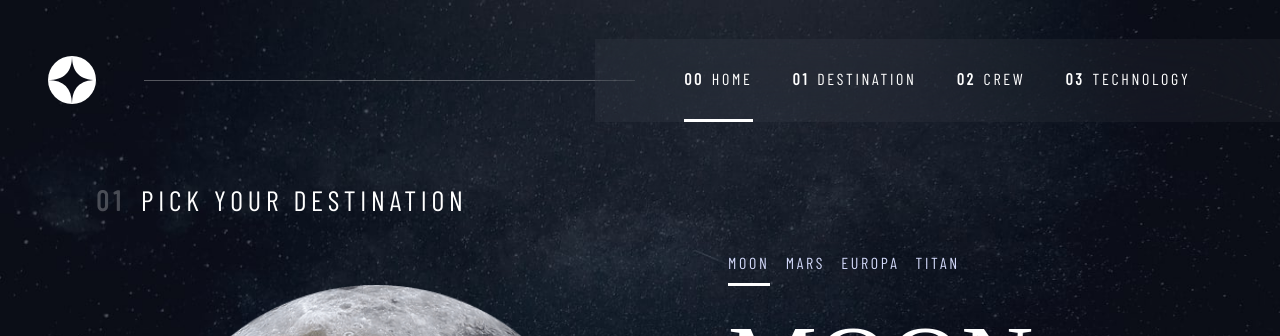
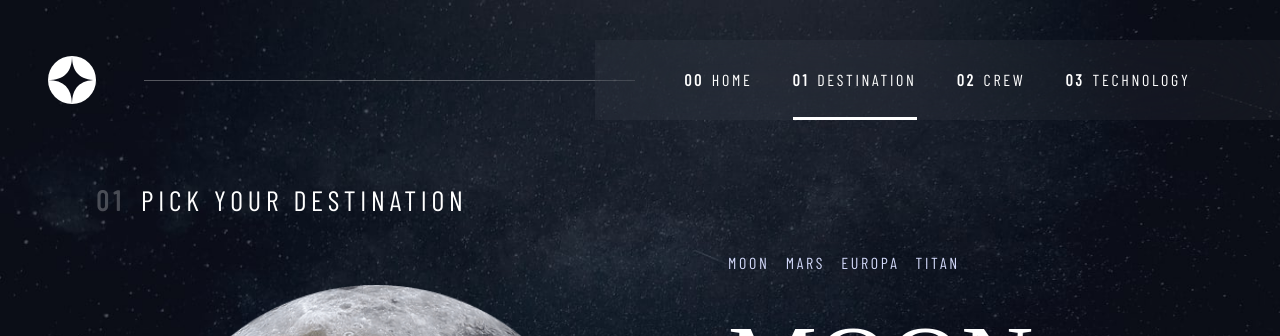
Before and after one commit to MYasin20/Space-Tourism-Website, a React (Vite) app: page /destination in a window 1280 px wide. Shown: the top 336 px of the page. Built offline with nearby package versions, Linux system fonts and the light colour scheme; a web font is replaced by a local one.

Commit message:
added react router for client-side-routing

```diff
--- a/package.json
+++ b/package.json
@@ -11,7 +11,8 @@
   },
   "dependencies": {
     "react": "^18.2.0",
-    "react-dom": "^18.2.0"
+    "react-dom": "^18.2.0",
+    "react-router-dom": "^6.11.2"
   },
   "devDependencies": {
     "@types/react": "^18.0.28",
--- a/src/App.jsx
+++ b/src/App.jsx
@@ -1,16 +1,20 @@
+import { Routes, Route } from 'react-router-dom';
 import Navigation from './components/Navigation';
-// import LandingPage from './components/LandingPage';
+import LandingPage from './components/LandingPage';
 import Destination from './components/Destination';
-// import Crew from './components/Crew';
-// import TechnologyPage from './components/TechnologyPage';
+import Crew from './components/Crew';
+import TechnologyPage from './components/TechnologyPage';
+
 function App() {
   return (
     <>
-      <Navigation />
-      {/* <LandingPage /> */}
-      <Destination />
-      {/* <Crew /> */}
-      {/* <TechnologyPage /> */}
+        <Navigation />
+       <Routes>
+        <Route index element={<LandingPage />} />
+        <Route path='/destination' element={<Destination />} />
+        <Route path='/crew' element={<Crew />} />
+        <Route path='/technology' element={<TechnologyPage />} />
+      </Routes>
     </>
   )
 }
--- a/src/components/Navigation.jsx
+++ b/src/components/Navigation.jsx
@@ -1,4 +1,5 @@
 import { useState } from "react";
+import { NavLink } from "react-router-dom";
 
 function Navigation() {
   const [isSelected, setIsSelected] = useState('HOME');
@@ -32,34 +33,34 @@ function Navigation() {
         <li
           className={`list-item ${isSelected === 'HOME' && 'selected'}`}
           onClick={() => isUnderlineSelected('HOME')}>
-          <a href="/#">
+          <NavLink to="/">
             <span className="list-item-number">00</span>
             HOME
-          </a>
+          </NavLink>
         </li>
         <li
           className={`list-item ${isSelected === 'DESTINATION' && 'selected'}`}
           onClick={() => isUnderlineSelected('DESTINATION')}>
-          <a href="/#">
+          <NavLink to="/destination">
             <span className="list-item-number">01</span>
             DESTINATION
-          </a>
+          </NavLink>
         </li>
         <li
           className={`list-item ${isSelected === 'CREW' && 'selected'}`}
           onClick={() => isUnderlineSelected('CREW')}>
-          <a href="/#">
+          <NavLink to="/crew">
             <span className="list-item-number">02</span>
             CREW
-          </a>
+          </NavLink>
         </li>
         <li
           className={`list-item ${isSelected === 'TECHNOLOGY' && 'selected'}`}
           onClick={() => isUnderlineSelected('TECHNOLOGY')}>
-          <a href="/#">
+          <NavLink to="/technology">
             <span className="list-item-number">03</span>
             TECHNOLOGY
-          </a>
+          </NavLink>
         </li>
       </ul>
     </nav>
--- a/src/index.css
+++ b/src/index.css
@@ -117,10 +117,7 @@ body {
   color: var(--clr-primary);
   line-height: 1.8;
 }
-.selected {
-  border-bottom: 3px solid var(--clr-secondary);
-  pointer-events: none;
-}
+
 
 /* ----- Navigation ----- */
 .primary-header {
@@ -156,11 +153,13 @@ body {
   backdrop-filter: blur(40.7742px);
   letter-spacing: var(--letter-space-nav);
   padding-inline: clamp(3rem, 7vw, 7rem);
+  height: 80px;
+  align-items: center;
 }
-.list-item {
+.list-item a {
   padding: 1.75rem 0;
 }
-.list-item:hover {
+.list-item a:hover {
   cursor: pointer;
   border-bottom: 3px solid hsla(0, 0%, 100%, 0.5);
 }
@@ -171,6 +170,10 @@ body {
 }
 .list-item a {
   color: var(--clr-secondary);
+}
+.active {
+  border-bottom: 3px solid var(--clr-secondary);
+  pointer-events: none;
 }
 /* ----- Navigation Media Queries ----- */
 @media (max-width: 850px) { /* TABLET SIZE TARGET */
--- a/src/main.jsx
+++ b/src/main.jsx
@@ -3,9 +3,13 @@ import ReactDOM from 'react-dom/client'
 import App from './App'
 import './reset.css';
 import './index.css';
+import { BrowserRouter } from "react-router-dom";
+
 
 ReactDOM.createRoot(document.getElementById('root')).render(
   <React.StrictMode>
+  <BrowserRouter>
     <App />
+  </BrowserRouter>
   </React.StrictMode>,
 )
```
Also changed, not shown: 1 other file (tests, documents, lock files or other folders).
